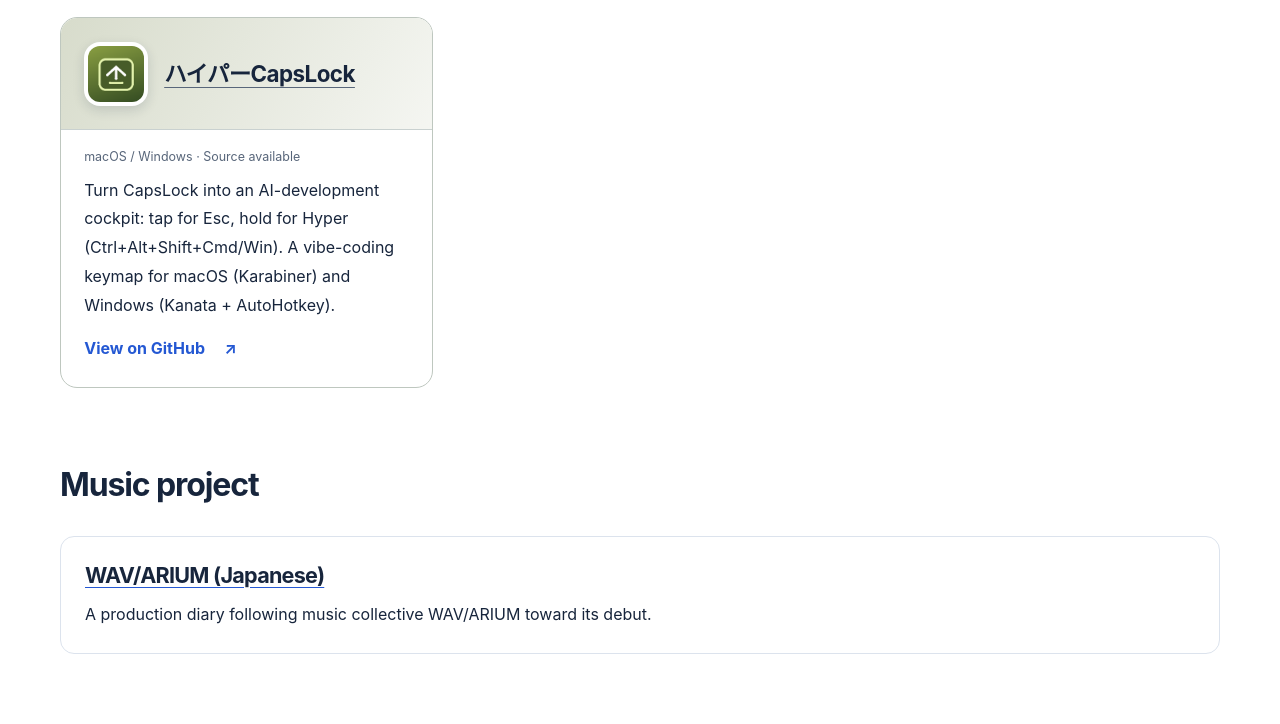
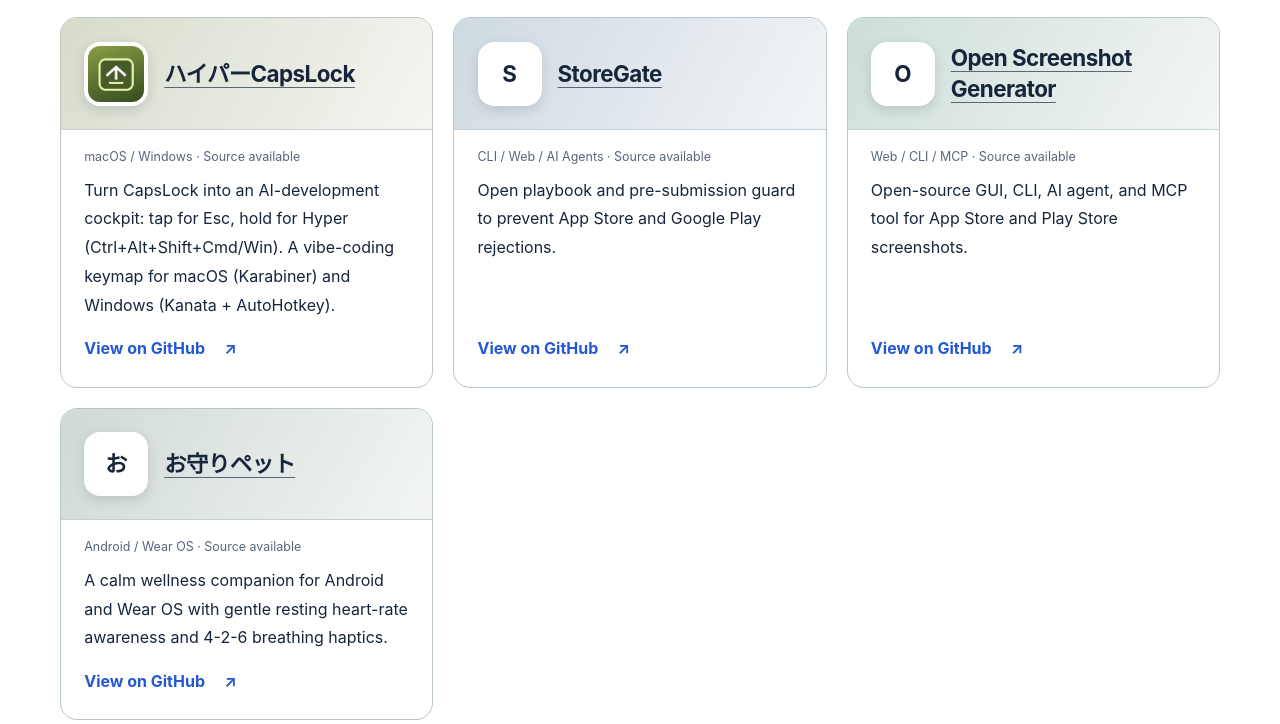
Before and after one commit to TaigaShinohara/D-Apps-Platform, an Astro site: page /en in a window 1280 px wide. Shown: the part 3177-3901 px from the top of the page. Built offline with nearby package versions, Linux system fonts and the light colour scheme; Astro itself is replaced by a stand-in of ours.

Commit message:
Add StoreGate, Open Screenshot Generator, Omamori Pet, and new skills to catalog

```diff
--- a/src/data/showcase.ts
+++ b/src/data/showcase.ts
@@ -132,6 +132,7 @@ export const projects: readonly ProjectEntry[] = [
       en: 'Revisit notes when the ideas they capture are likely to start fading from memory.',
     },
     platform: 'Android',
+    repository: 'uroboe',
     summary: {
       ja: '忘却曲線をもとに、忘れそうな頃に自分のメモを見返せる。',
       en: 'Review your notes around the time you are likely to forget them, using a forgetting curve.',
@@ -244,6 +245,48 @@ export const projects: readonly ProjectEntry[] = [
       en: 'Turn CapsLock into an AI-development cockpit: tap for Esc, hold for Hyper (Ctrl+Alt+Shift+Cmd/Win). A vibe-coding keymap for macOS (Karabiner) and Windows (Kanata + AutoHotkey).',
     },
   },
+  {
+    id: 'storegate',
+    name: 'StoreGate',
+    detail: {
+      ja: 'App StoreとGoogle Playでよくある審査リジェクトを事前に防ぐオープンなプレイブック兼チェックツールです。117件のリジェクトパターンと対策、プライバシーマニフェストやデータセーフティの点検、AIコーディングツール向けスキルをまとめています。',
+      en: 'An open playbook and pre-submission guard to avoid common App Store and Google Play rejections. Includes 117 rejection patterns and fixes, privacy manifest and Data safety checks, and a skill for AI coding agents.',
+    },
+    platform: 'CLI / Web / AI Agents',
+    repository: 'StoreGate',
+    summary: {
+      ja: 'App Store・Google Playの審査リジェクトを事前に点検して防ぐプレイブック＆ガード。',
+      en: 'Open playbook and pre-submission guard to prevent App Store and Google Play rejections.',
+    },
+  },
+  {
+    id: 'open-screenshot-generator',
+    name: 'Open Screenshot Generator',
+    detail: {
+      ja: 'App StoreやGoogle Play向けのスクリーンショットや掲載素材を作成できるオープンソースのツールです。GUIとCLIに加え、AIエージェントやMCPからも利用できます。',
+      en: 'An open-source tool for creating App Store and Google Play screenshots and store assets, supporting GUI, CLI, AI agents, and MCP.',
+    },
+    platform: 'Web / CLI / MCP',
+    repository: 'open-screenshot-generator',
+    summary: {
+      ja: 'App Store・Google Play用のスクリーンショットや素材を作れるオープンソースツール。',
+      en: 'Open-source GUI, CLI, AI agent, and MCP tool for App Store and Play Store screenshots.',
+    },
+  },
+  {
+    id: 'omamori-pet',
+    name: 'お守りペット',
+    detail: {
+      ja: '静止中の心拍上昇に穏やかに気づき、4-2-6呼吸の触覚ガイドでひと息つくためのAndroid・Wear OS向けウェルネスアプリです。医療診断ではなく、日常の落ち着きを支えるお守りとして設計しました。',
+      en: 'An Android and Wear OS wellness companion that gently notices elevated resting heart rate and guides 4-2-6 breathing with calm haptics. Designed for everyday calm rather than medical diagnosis.',
+    },
+    platform: 'Android / Wear OS',
+    repository: 'omamori_pet',
+    summary: {
+      ja: '静止中の心拍上昇に穏やかに気づき、4-2-6呼吸の触覚ガイドで寄り添うお守りアプリ。',
+      en: 'A calm wellness companion for Android and Wear OS with gentle resting heart-rate awareness and 4-2-6 breathing haptics.',
+    },
+  },
 ];
 
 export const skills: readonly SkillEntry[] = [
@@ -301,4 +344,20 @@ export const skills: readonly SkillEntry[] = [
       en: 'A skill to reduce app information load — less text, more icons, shapes and UI, with paging, folding and progressive disclosure so apps feel intuitive without reading.',
     },
   },
+  {
+    name: 'Material Design 3 UI',
+    repository: 'material-design-3-ui-skill',
+    summary: {
+      ja: 'Material Design 3・Material You・アクセシビリティに沿ったUI設計と実装を支援するスキル。',
+      en: 'A reusable skill for designing, reviewing, and implementing accessible UI with Material Design 3 and Material You.',
+    },
+  },
+  {
+    name: 'Skills Updater',
+    repository: 'skills-updater',
+    summary: {
+      ja: '公開しているAIエージェント向けスキルをワンコマンドで導入・更新するためのインストーラー。',
+      en: 'One-command installer and updater for the published AI agent skills.',
+    },
+  },
 ];
--- a/src/styles/catalog-cards.css
+++ b/src/styles/catalog-cards.css
@@ -114,4 +114,19 @@
   .catalog-card[data-brand='minimal-information-design-skill'] {
     --card-accent: #ac3f59;
   }
+  .catalog-card[data-brand='storegate'] {
+    --card-accent: #2c5b7c;
+  }
+  .catalog-card[data-brand='open-screenshot-generator'] {
+    --card-accent: #2c6e58;
+  }
+  .catalog-card[data-brand='omamori-pet'] {
+    --card-accent: #2f5d48;
+  }
+  .catalog-card[data-brand='material-design-3-ui-skill'] {
+    --card-accent: #4c56a8;
+  }
+  .catalog-card[data-brand='skills-updater'] {
+    --card-accent: #7a5c2e;
+  }
 }
```
